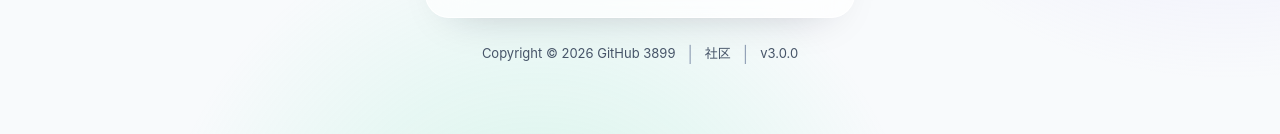
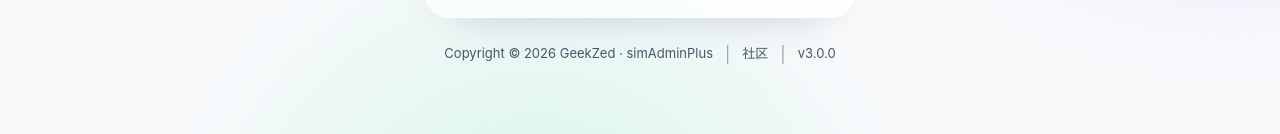
Before and after one commit to GeekZed/simAdminPlus, a React (Vite) app in the folder frontend/: page /login in a window 1280 px wide. Shown: the part 565-699 px from the top of the page. Built offline with nearby package versions, Linux system fonts and the light colour scheme; no server answers.

Commit message:
chore: use simAdminPlus GitHub releases and CI

```diff
--- a/frontend/src/components/Layout/Sidebar.tsx
+++ b/frontend/src/components/Layout/Sidebar.tsx
@@ -423,7 +423,7 @@ export default function Sidebar({
       >
         <Box
           component="a"
-          href="https://github.com/3899/SimAdmin"
+          href="https://github.com/GeekZed/simAdminPlus"
           target="_blank"
           rel="noopener noreferrer"
           sx={{
@@ -449,7 +449,7 @@ export default function Sidebar({
               transition: `opacity ${SIDEBAR_TRANSITION}, max-width ${SIDEBAR_TRANSITION}`,
             }}
           >
-            3899/SimAdmin
+            GeekZed/simAdminPlus
           </Typography>
         </Box>
         <Box
--- a/frontend/src/pages/Login.tsx
+++ b/frontend/src/pages/Login.tsx
@@ -477,7 +477,7 @@ export default function Login() {
 
               <Box sx={{ width: '100%', minHeight: 24, position: 'relative', display: 'flex', alignItems: 'center', justifyContent: 'center' }}>
                 <Link
-                  href="https://github.com/3899/SimAdmin"
+                  href="https://github.com/GeekZed/simAdminPlus"
                   target="_blank"
                   rel="noopener noreferrer"
                   underline="none"
@@ -526,14 +526,14 @@ export default function Login() {
           sx={{ fontSize: 13 }}
         >
           <Link
-            href="https://github.com/3899/SimAdmin"
+            href="https://github.com/GeekZed/simAdminPlus"
             target="_blank"
             rel="noopener noreferrer"
             underline="none"
             color="inherit"
             sx={{ '&:hover': { color: 'primary.main' } }}
           >
-            Copyright © 2026 GitHub 3899
+            Copyright © 2026 GeekZed · simAdminPlus
           </Link>
           <Typography component="span" color="text.disabled">|</Typography>
           <CommunityTooltip />
--- a/frontend/src/pages/OtaUpdate.tsx
+++ b/frontend/src/pages/OtaUpdate.tsx
@@ -65,7 +65,7 @@ type MarkdownBlock =
   | { type: 'quote'; text: string }
   | { type: 'rule' }
 
-const GITHUB_LATEST_RELEASE_PAGE = 'https://github.com/3899/SimAdmin/releases/latest'
+const GITHUB_LATEST_RELEASE_PAGE = 'https://github.com/GeekZed/simAdminPlus/releases/latest'
 const BEIJING_TIME_ZONE = 'Asia/Shanghai'
 
 function normalizeVersion(version: string) {
```
Also changed, not shown: 2 other files (tests, documents, lock files or other folders).
